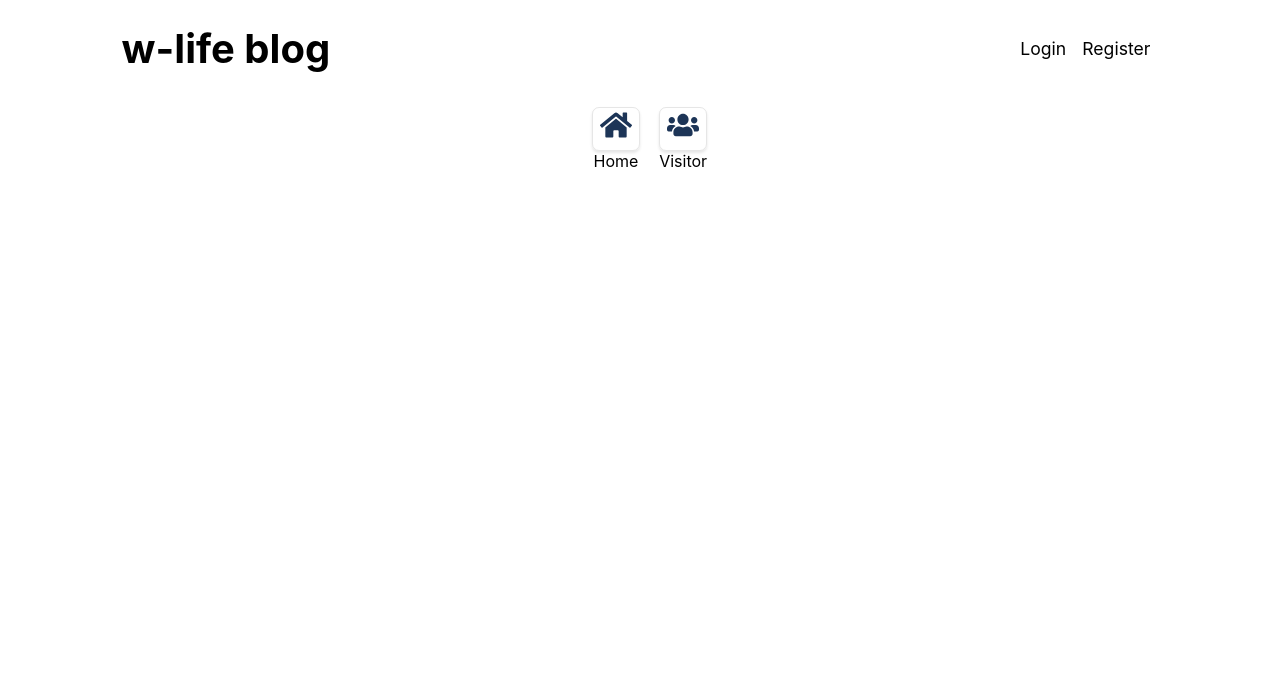
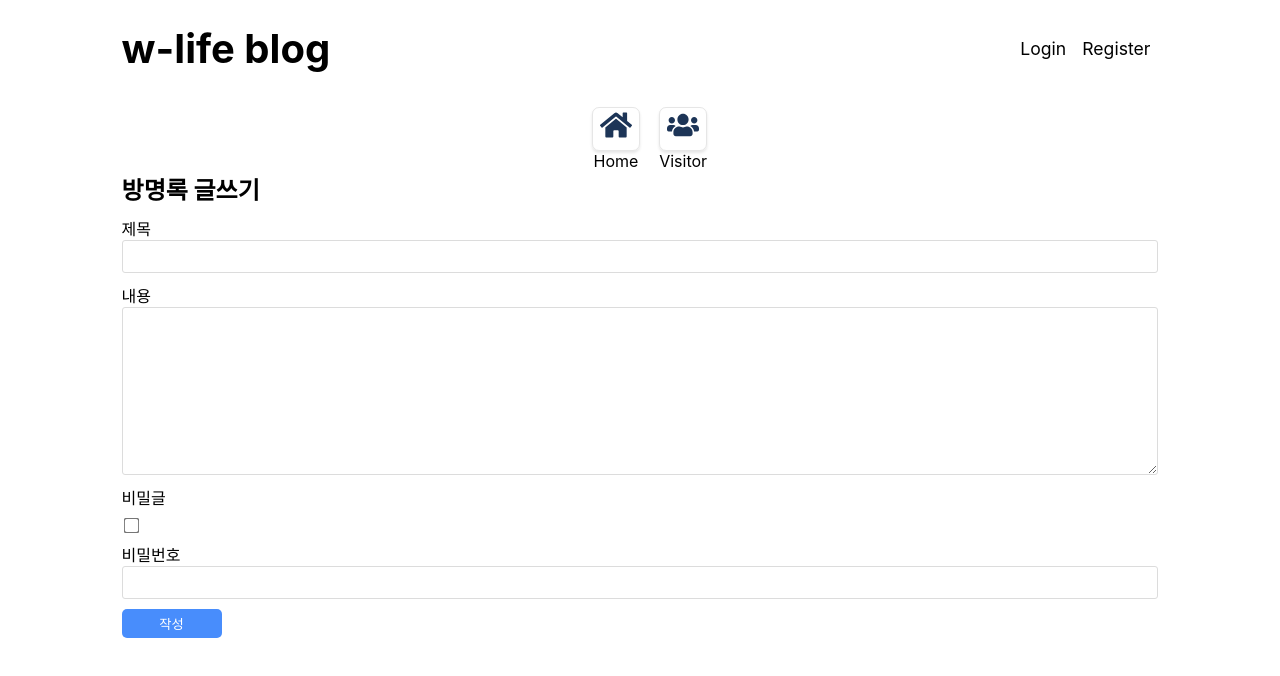
Before and after one commit to wdevelope/myblog_react, a React (Create React App) app: page /Visitor/write in a window 1280 px wide. Shown: the top 676 px of the page. Built offline with nearby package versions, Linux system fonts and the light colour scheme.

Commit message:
feat: 방명록 글쓰기 페이지

```diff
--- a/package.json
+++ b/package.json
@@ -12,6 +12,7 @@
     "react-paginate": "^8.2.0",
     "react-router-dom": "^6.21.0",
     "react-scripts": "5.0.1",
+    "react-textarea-autosize": "^8.5.3",
     "web-vitals": "^2.1.4"
   },
   "scripts": {
--- a/src/App.js
+++ b/src/App.js
@@ -1,5 +1,5 @@
 import React from 'react';
-import { BrowserRouter as Router, Route, Routes } from 'react-router-dom';
+import { BrowserRouter as Router, Route, Routes, Navigate } from 'react-router-dom';
 import './App.css';
 import BasicHeader from './components/common/BasicHeader';
 import BasicNav from './components/common/BasicNav';
@@ -7,6 +7,7 @@ import HomePage from './components/pages/Home/HomePage';
 import LoginPage from './components/pages/Login/LoginPage';
 import RegisterPage from './components/pages/Register/RegisterPage';
 import VisitorPage from './components/pages/Visitor/VisitorPage';
+import VisitorWritePage from './components/pages/Visitor/VisitorWritePage';
 
 function App() {
   return (
@@ -15,10 +16,12 @@ function App() {
         <BasicHeader />
         <BasicNav />
         <Routes>
-          <Route path="/home" element={<HomePage />} />
+          <Route path="/" element={<HomePage />} />
+          <Route path="/home" element={<Navigate replace to="/" />} />
           <Route path="/Login" element={<LoginPage />} />
           <Route path="/Register" element={<RegisterPage />} />
           <Route path="/Visitor" element={<VisitorPage />} />
+          <Route path="/Visitor/write" element={<VisitorWritePage />} />
         </Routes>
       </div>
     </Router>
--- a/src/components/pages/Visitor/VisitorPage.js
+++ b/src/components/pages/Visitor/VisitorPage.js
@@ -45,11 +45,17 @@ export default function VisitorPage() {
     navigate(`?page=${selectedPage}`);
   };
 
+  const handleWriteButtonClick = () => {
+    navigate('/visitor/write'); // 경로는 프로젝트의 라우트 설정에 따라 조정
+  };
+
   return (
     <div className={styles.visitorDiv}>
       <header className={styles.titleBox}>
         <h2>방명록</h2>
-        <button className={styles.writeButton}>글쓰기</button>
+        <button className={styles.writeButton} onClick={handleWriteButtonClick}>
+          글쓰기
+        </button>
       </header>
       <table className={styles.visitorTable}>
         <thead>
--- a/src/components/pages/Visitor/VisitorPage.module.css
+++ b/src/components/pages/Visitor/VisitorPage.module.css
@@ -9,7 +9,7 @@
 .writeButton {
   border: none;
   border-radius: 10px;
-  background-color: rgb(39, 39, 241);
+  background-color: #488dfc;
   color: white;
   padding: 10px 10px;
 }
--- /dev/null
+++ b/src/components/pages/Visitor/VisitorWritePage.js
@@ -0,0 +1,69 @@
+import React, { useState } from 'react';
+import { useNavigate } from 'react-router-dom';
+import Styles from './VisitorWritePage.module.css';
+import TextareaAutosize from 'react-textarea-autosize';
+
+export default function VisitorWritePage() {
+  const [title, setTitle] = useState('');
+  const [content, setContent] = useState('');
+  const [password, setPassword] = useState('');
+  const [isPrivate, setIsPrivate] = useState(false);
+  const navigate = useNavigate();
+
+  const handleSubmit = async (e) => {
+    e.preventDefault();
+    try {
+      const response = await fetch(`${process.env.REACT_APP_SERVER_URL}/api/visitor`, {
+        method: 'POST',
+        headers: {
+          'Content-Type': 'application/json',
+        },
+        credentials: 'include',
+        body: JSON.stringify({
+          title,
+          content,
+          isPrivate,
+          password,
+        }),
+      });
+
+      const data = await response.json();
+
+      if (response.status === 201) {
+        alert('방명록 작성에 성공했습니다.');
+        navigate('/visitor');
+      } else {
+        alert(`로그인에 실패했습니다: ${data.errorMessage}`);
+      }
+    } catch (error) {
+      alert('알 수 없는 에러가 발생했습니다.');
+      console.error(error);
+    }
+  };
+
+  return (
+    <div>
+      <form onSubmit={handleSubmit} className={Styles.visitorWriteForm}>
+        <h2>방명록 글쓰기</h2>
+        <label>제목 </label>
+        <input type="text" value={title} onChange={(e) => setTitle(e.target.value)} />
+
+        <label>내용 </label>
+        <TextareaAutosize value={content} onChange={(e) => setContent(e.target.value)} minRows={10} />
+
+        <label>비밀글 </label>
+        <input
+          type="checkbox"
+          className={Styles.checkBox}
+          checked={isPrivate}
+          onChange={(e) => setIsPrivate(e.target.checked)}
+        />
+
+        <label>비밀번호</label>
+        <input type="password" value={password} onChange={(e) => setPassword(e.target.value)} />
+
+        <button type="submit">작성</button>
+      </form>
+    </div>
+  );
+}
--- /dev/null
+++ b/src/components/pages/Visitor/VisitorWritePage.module.css
@@ -0,0 +1,33 @@
+.visitorWriteForm {
+  display: flex;
+  flex-direction: column;
+  height: 760px;
+}
+
+.visitorWriteForm label {
+  margin-top: 10px;
+}
+
+.visitorWriteForm input,
+textarea {
+  padding: 8px;
+  border-radius: 3px;
+  border: 1px solid gainsboro;
+}
+
+.checkBox {
+  margin-right: auto;
+  margin-top: 10px;
+  margin-left: 3px;
+  transform: scale(1.2);
+}
+
+.visitorWriteForm button {
+  margin-top: 10px;
+  width: 100px;
+  border: none;
+  padding: 5px;
+  border-radius: 5px;
+  background-color: #488dfc;
+  color: white;
+}
```
Also changed, not shown: 1 other file (tests, documents, lock files or other folders).
